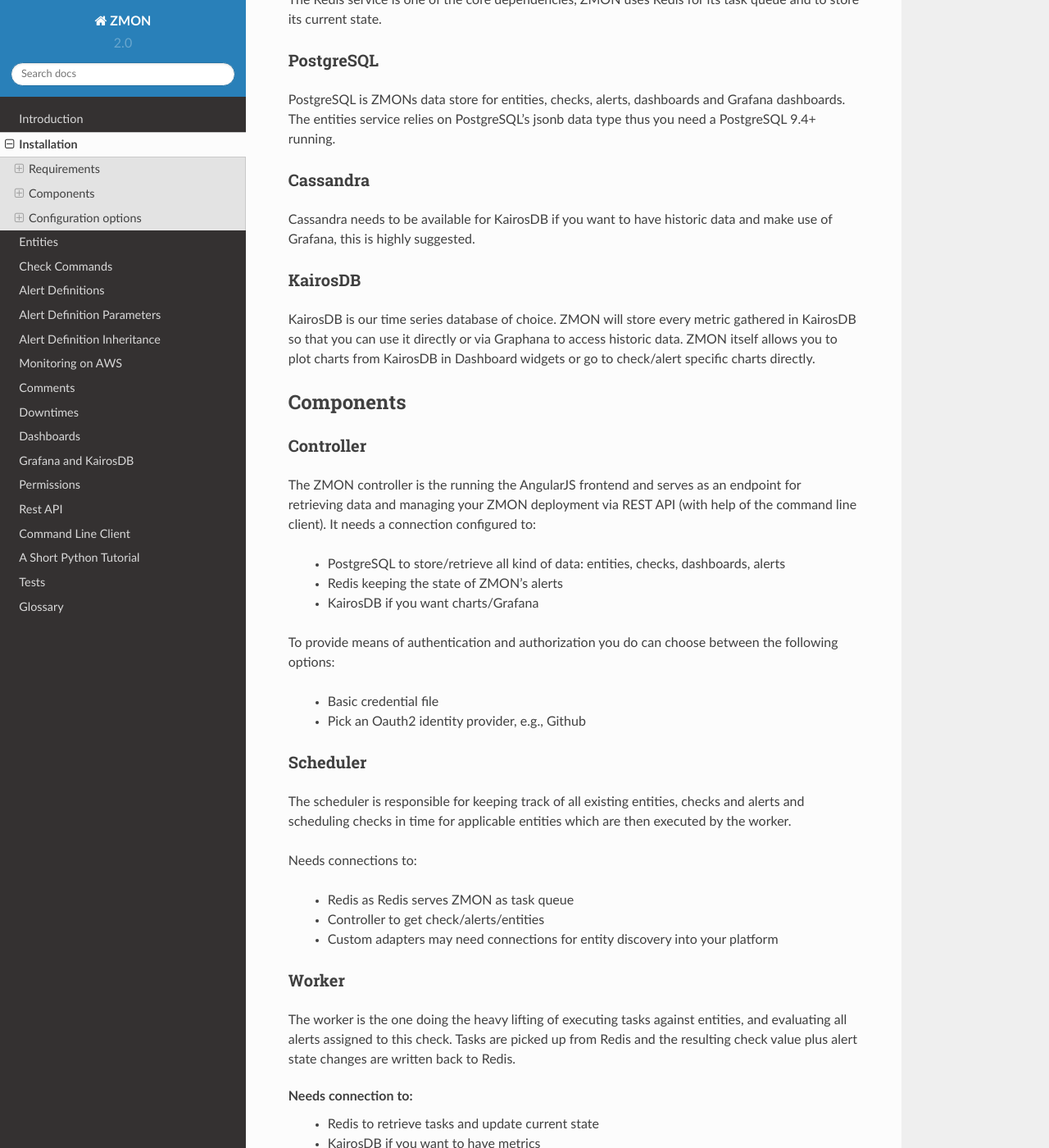
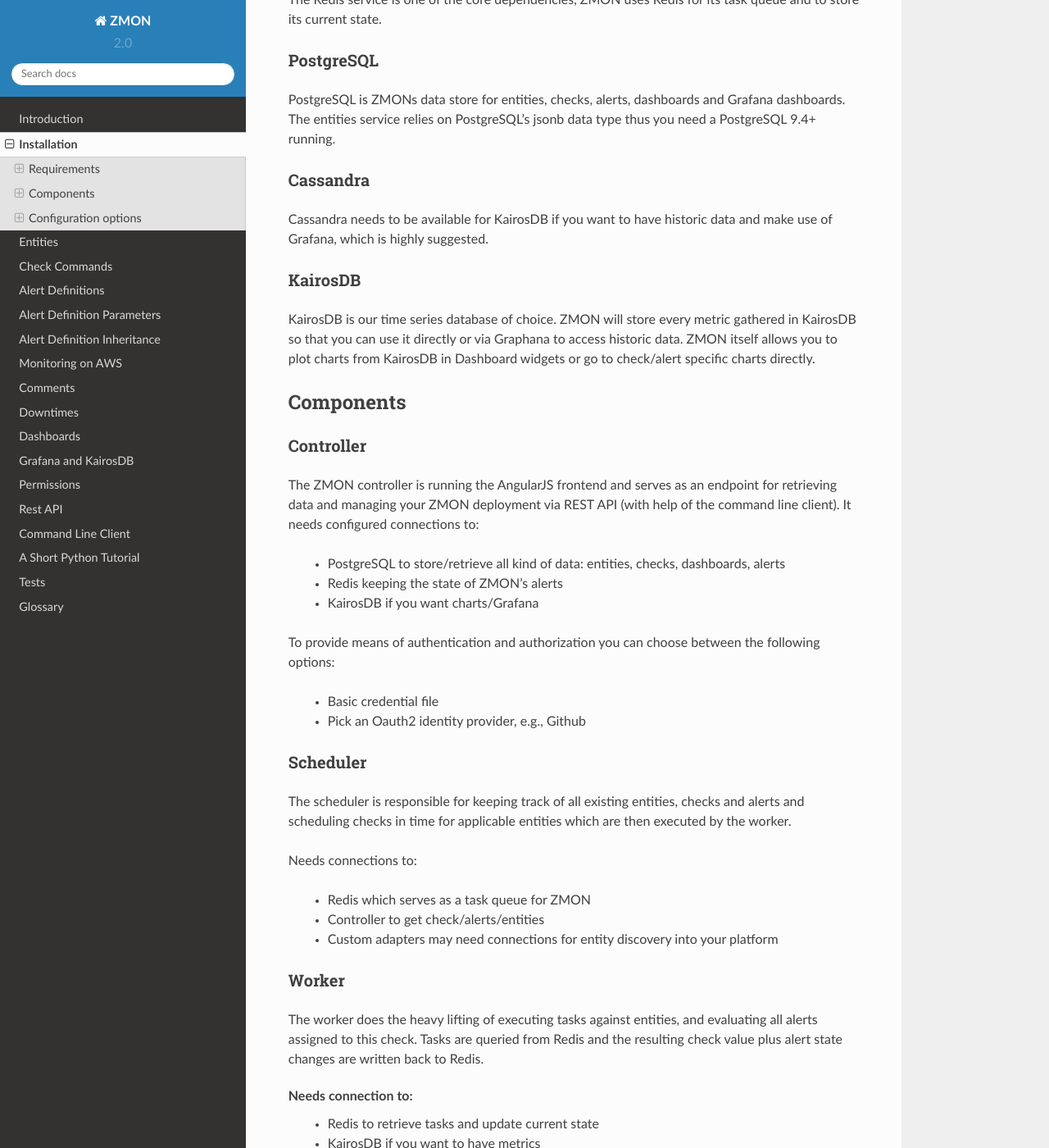
Before and after one commit to zalando-zmon/zmon-docs, a Sphinx documentation site: the page built from docs/installation.rst, in a window 1280 px wide and 1400 px high, scrolled down 446 px. Shown: the whole window at 82% size. Built offline with Sphinx 7.4.7 and the Read the Docs theme 2.0.0, drawn with Linux system fonts in a browser that asks for light colours; pages that are not in the unit, such as notebooks, are missing from menus; some of the changed text lies outside the part shown.

Commit message:
some rewording / removal of typos

```diff
--- a/docs/check-commands.rst
+++ b/docs/check-commands.rst
@@ -20,7 +20,7 @@
     :param bool verify: Can be set to :py:obj:`False` to disable SSL certificate verification.
     :return: An object encapsulating the response from the server. See below.
 
-        For checks on entities that define the parameter :py:attr:`url` or :py:attr:`host`, the given URL may be relative. In that case, the URL :samp:`http://<{value}><{url}>` is queried, where :samp:`<{value}>` is the value of that parameter, and :samp:`<{url}>` is the URL passed to this function. If an entity defines both :py:attr:`url` and :py:attr:`host`, the former is used.
+        For checks on entities that define the attributes :py:attr:`url` or :py:attr:`host`, the given URL may be relative. In that case, the URL :samp:`http://<{value}><{url}>` is queried, where :samp:`<{value}>` is the value of that attribute, and :samp:`<{url}>` is the URL passed to this function. If an entity defines both :py:attr:`url` and :py:attr:`host`, the former is used.
 
     This function cannot query URLs using a scheme other than HTTP or HTTPS; URLs that do not start with :samp:`http://` or :samp:`https://` are considered to be relative.
 
--- a/docs/entities.rst
+++ b/docs/entities.rst
@@ -4,9 +4,9 @@
 Entities
 ********
 
-Entities are in general describing what you want to monitor in your infrastructure. This may be as basic as a host, with its attributes hostname and ip, or it may be a bit more complex like PostgreSQL sharded cluster consisting of an identifier and a set of connection strings.
+Entities are in general describing what you want to monitor in your infrastructure. This may be as basic as a host, with its attributes hostname and ip, or it may be a bit more complex like a PostgreSQL sharded cluster consisting of an identifier and a set of connection strings.
 
-Interenally the entities are stored in the entity service that is part of the controller or they are discovered by adapters in the scheduler. Thus zmon gives you two options for automation/integration into your platform. At Zalando we use both, connecting ZMON to tools like our CMDB but also pushing entities via the REST API.
+Internally the entities are stored in the entity service that is part of the controller or they are discovered by adapters in the scheduler. Thus ZMON gives you two options for automation/integration into your platform. At Zalando we use both, connecting ZMON to tools like our CMDB but also pushing entities via the REST API.
 
 Using the entity service, entities are described using a single JSON document.
 
--- a/docs/index.rst
+++ b/docs/index.rst
@@ -7,7 +7,6 @@
    intro
    installation
    entities
-   check-definitions
    check-commands
    alert-definitions
    alert-definition-parameters
--- a/docs/installation.rst
+++ b/docs/installation.rst
@@ -26,7 +26,7 @@
 Cassandra
 ---------
 
-Cassandra needs to be available for KairosDB if you want to have historic data and make use of Grafana, this is highly suggested.
+Cassandra needs to be available for KairosDB if you want to have historic data and make use of Grafana, which is highly suggested.
 
 KairosDB
 --------
@@ -39,13 +39,13 @@
 Controller
 ----------
 
-The ZMON controller is the running the AngularJS frontend and serves as an endpoint for retrieving data and managing your ZMON deployment via REST API (with help of the command line client). It needs a connection configured to:
+The ZMON controller is running the AngularJS frontend and serves as an endpoint for retrieving data and managing your ZMON deployment via REST API (with help of the command line client). It needs configured connections to:
 
  * PostgreSQL to store/retrieve all kind of data: entities, checks, dashboards, alerts
  * Redis keeping the state of ZMON's alerts
  * KairosDB if you want charts/Grafana
 
-To provide means of authentication and authorization you do can choose between the following options:
+To provide means of authentication and authorization you can choose between the following options:
 
  * Basic credential file
  * Pick an Oauth2 identity provider, e.g., Github
@@ -57,14 +57,14 @@
 
 Needs connections to:
 
- * Redis as Redis serves ZMON as task queue
+ * Redis which serves as a task queue for ZMON
  * Controller to get check/alerts/entities
  * Custom adapters may need connections for entity discovery into your platform
 
 Worker
 ------
 
-The worker is the one doing the heavy lifting of executing tasks against entities, and evaluating all alerts assigned to this check. Tasks are picked up from Redis and the resulting check value plus alert state changes are written back to Redis.
+The worker does the heavy lifting of executing tasks against entities, and evaluating all alerts assigned to this check. Tasks are queried from Redis and the resulting check value plus alert state changes are written back to Redis.
 
 Needs connection to:
  * Redis to retrieve tasks and update current state
--- a/docs/intro.rst
+++ b/docs/intro.rst
@@ -4,11 +4,11 @@
 
 ZMON is Zalando's open source platform monitoring tool. A team of Zalando Technology started the development in a Hackweek late 2013 to replace ICINGA. Scalability was crucial but manageability and flexibility were equally important. By then a lot of small teams needed to monitor their services independent of each other. Early 2014 it went into production and teams migrated all checks from ICINGA to ZMON which serves Zalando Tech until today.
 
-The main concepts behind ZMON are a split of responsibilities between checks and alerts and the use of entities to describe everything to monitor. Both are being managed by RESTful APIs giving teams the power to configure their requirements autonomously. ZMON's Frontend also allows you to manage alerts and dashboards. At the same time ZMON's UI comes with Grafana "build in" to power data heavy dashboards. Observed data in general is shared between teams, alerts can be inherited and cloned to reuse code and knowledge. A built-in understanding of teams and privileges build around teams improves the usability in an environment with many teams.
+The main concepts behind ZMON are a split of responsibilities between checks and alerts and the use of entities to describe everything to monitor. Both are being managed by RESTful APIs giving teams the power to configure their requirements autonomously. ZMON's Frontend also allows you to manage alerts and dashboards. At the same time ZMON's UI comes with Grafana "built-in" to power data heavy dashboards. Observed data in general is shared between teams, alerts can be inherited and cloned to reuse code and knowledge. A built-in understanding of teams and privileges build around teams improves the usability in an environment with many teams.
 
 .. image:: images/components.svg
 
-Custom adapters or use of the buildin entity service's REST API allows easy integration into existing tools like CMDBs, service discovery or deploy tools. With the ZMON AWS Agent there exists an example how we connect AWS instance discovery with our monitoring.
+Custom adapters or use of the built-in entity service's REST API allows easy integration into existing tools like CMDBs, service discovery or deploy tools. With the ZMON AWS Agent there exists an example how we connect AWS instance discovery with our monitoring.
 
 Entities
 ========
```
Also changed, not shown: other parts of docs/installation.rst (+2 -2 lines).
